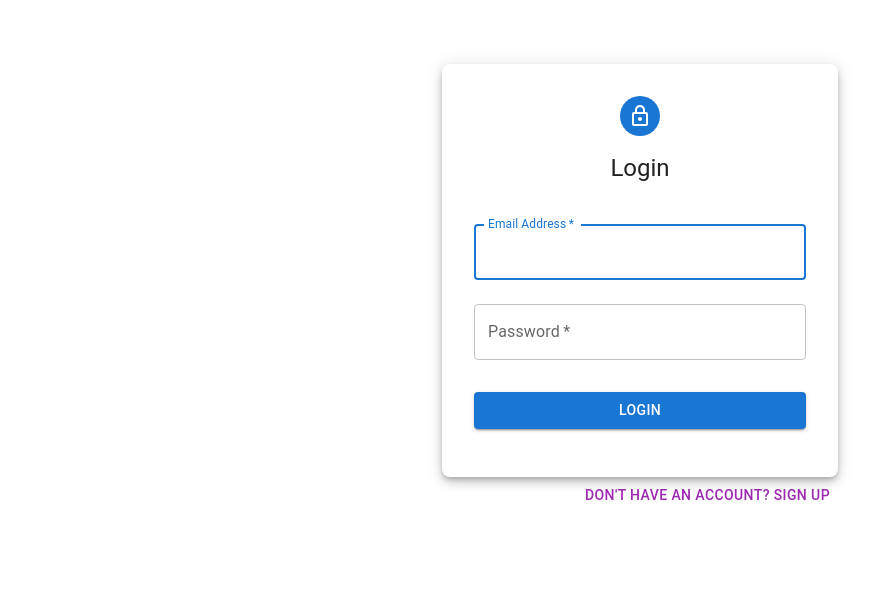
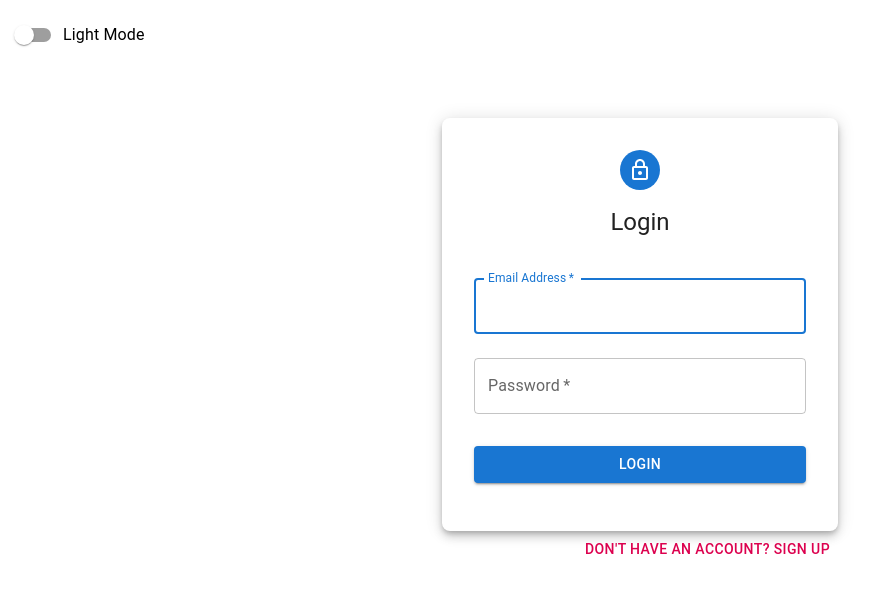
Before and after one commit to sanjubarker/user-dashboard-client, a React (Create React App) app: page / in a window 1280 px wide. Shown: the top 592 px of the page, without its empty margins (0-892 px from the left). Built offline with nearby package versions, Linux system fonts and the light colour scheme; no server answers.

Commit message:
theme code

```diff
--- a/src/App.css
+++ /dev/null
@@ -1,38 +0,0 @@
-.App {
-  text-align: center;
-}
-
-.App-logo {
-  height: 40vmin;
-  pointer-events: none;
-}
-
-@media (prefers-reduced-motion: no-preference) {
-  .App-logo {
-    animation: App-logo-spin infinite 20s linear;
-  }
-}
-
-.App-header {
-  background-color: #282c34;
-  min-height: 100vh;
-  display: flex;
-  flex-direction: column;
-  align-items: center;
-  justify-content: center;
-  font-size: calc(10px + 2vmin);
-  color: white;
-}
-
-.App-link {
-  color: #61dafb;
-}
-
-@keyframes App-logo-spin {
-  from {
-    transform: rotate(0deg);
-  }
-  to {
-    transform: rotate(360deg);
-  }
-}
--- a/src/App.js
+++ b/src/App.js
@@ -1,15 +1,33 @@
-import React from 'react';
+import React, { useEffect, useMemo, useState } from 'react';
 import { BrowserRouter as Router, Route, Routes } from 'react-router-dom';
 import Login from './components/Login';
 import Register from './components/Register';
 import Dashboard from './components/Dashboard';
 import Profile from './components/Profile';
 import { ThemeProvider } from '@mui/material/styles';
-import { theme } from './utils/theme';
+import { lightTheme, darkTheme } from './utils/theme';
+import ThemeToggle from './components/ThemeToggle'
 
-const App = () => (
-  <ThemeProvider theme={theme}>
+const App = () => {
+  const [isDarkMode, setIsDarkMode] = useState(false);
+
+  useEffect(() => {
+    const savedTheme = localStorage.getItem('theme');
+    setIsDarkMode(savedTheme === 'dark');
+  }, []);
+
+  const toggleTheme = () => {
+    setIsDarkMode((prevMode) => !prevMode);
+    localStorage.setItem('theme', !isDarkMode ? 'dark' : 'light'); // Save preference to local storage
+  };
+
+  const selectedTheme = useMemo(() => (isDarkMode ? darkTheme : lightTheme), [isDarkMode]);
+
+  return (
+    <ThemeProvider theme={selectedTheme}>
       <Router>
+        <div style={{ padding: '1rem' }}>
+          <ThemeToggle toggleTheme={toggleTheme} />
           <Routes>
             <Route path="/" element={<Login />} />
             <Route path="/login" element={<Login />} />
@@ -17,8 +35,10 @@ const App = () => (
             <Route path="/dashboard" element={<Dashboard />} />
             <Route path="/profile" element={<Profile />} />
           </Routes>
+        </div>
       </Router>
     </ThemeProvider>
   );
+}
 
 export default App;
--- /dev/null
+++ b/src/components/ThemeToggle.js
@@ -0,0 +1,27 @@
+import React, { useState, useEffect } from 'react';
+import { Switch, FormControlLabel } from '@mui/material';
+
+const ThemeToggle = ({ toggleTheme }) => {
+  const [isDarkMode, setIsDarkMode] = useState(false);
+
+  // Load saved theme preference from local storage
+  useEffect(() => {
+    const savedTheme = localStorage.getItem('theme');
+    setIsDarkMode(savedTheme === 'dark');
+  }, []);
+
+  // Handle toggle switch change
+  const handleToggle = () => {
+    setIsDarkMode((prevMode) => !prevMode);
+    toggleTheme(); // Call the parent function to actually change the theme
+  };
+
+  return (
+    <FormControlLabel
+      control={<Switch checked={isDarkMode} onChange={handleToggle} />}
+      label={isDarkMode ? 'Dark Mode' : 'Light Mode'}
+    />
+  );
+};
+
+export default ThemeToggle;
--- a/src/utils/theme.js
+++ b/src/utils/theme.js
@@ -1,7 +1,25 @@
 import { createTheme } from '@mui/material/styles';
 
-export const theme = createTheme({
+export const lightTheme = createTheme({
   palette: {
     mode: 'light',
+    primary: {
+      main: '#1976d2',
+    },
+    secondary: {
+      main: '#dc004e',
+    },
   },
 });
+
+export const darkTheme = createTheme({
+  palette: {
+    mode: 'dark',
+    primary: {
+      main: '#90caf9',
+    },
+    secondary: {
+      main: '#f48fb1',
+    },
+  },
+});
```
Lines whose indentation alone changed are shown as unchanged.
